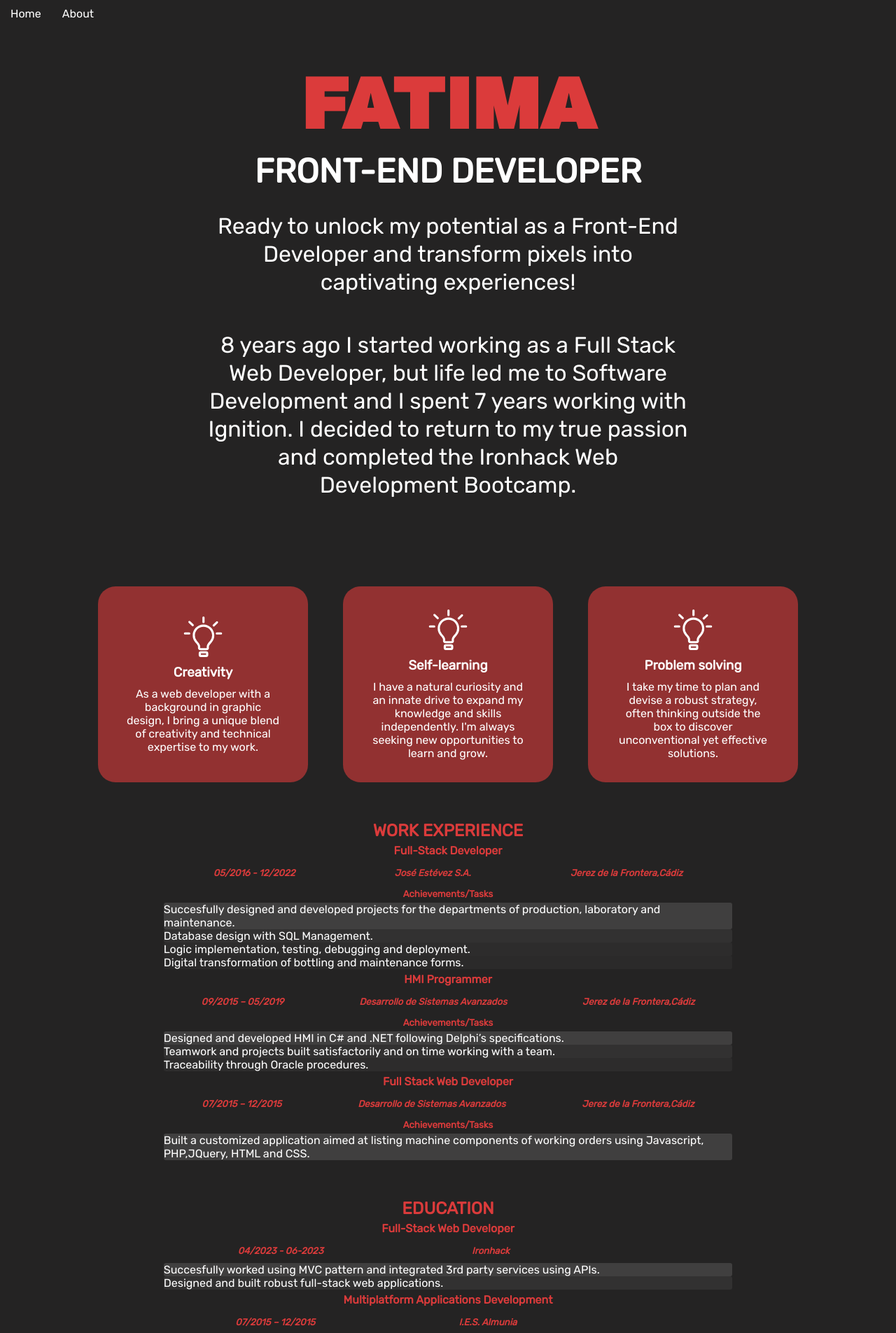
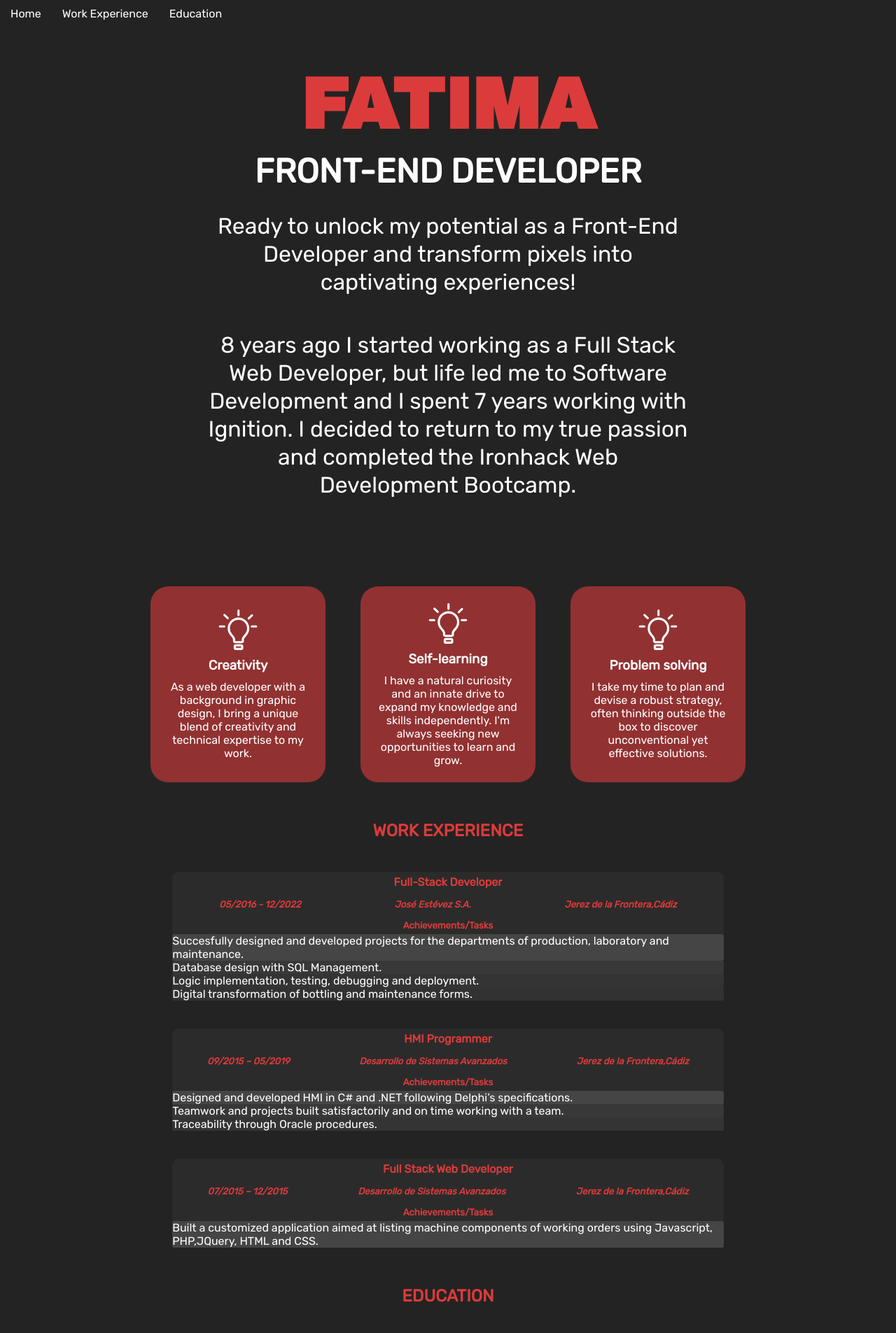
Before and after one commit to fagarmartin/my-web, a React (Vite) app: page / in a window 1280 px wide. Shown: the top 1905 px of the page at 70% size. Built offline with nearby package versions, Linux system fonts and the light colour scheme.

Commit message:
navbar changed

```diff
--- a/src/components/Section.jsx
+++ b/src/components/Section.jsx
@@ -1,7 +1,7 @@
 import SectionCard from "./SectionCard";
-function SectionWork({className,data,title,titleTasks}) {
+function SectionWork({id,data,title,titleTasks}) {
   return (
-    <section className={`${className} card`}>
+    <section id={`${id}`}>
         <h2>{title}</h2>
         {data.map(({ id, title, company, date, city, achievements }) => (
           <SectionCard
--- a/src/components/navigation/NavigationBar.jsx
+++ b/src/components/navigation/NavigationBar.jsx
@@ -1,15 +1,41 @@
-import { Link } from "react-router-dom"
-
+import { useRef } from "react";
+import { Link } from "react-router-dom";
 
 function NavigationBar() {
+  const myRef = useRef(null);
+  const handleSelectedId = () => {executeScroll();};
+  const executeScroll = () => myRef.current.scrollIntoView({ // autoscroll a los detalles
+    behavior: "smooth",
+    block: "nearest",
+   inline: "start"
+  });
   return (
-   <nav>
-
-      <li><Link to="/">Home</Link></li>
-      <li><Link to="#about">About</Link></li>
-
-   </nav>
-  )
+    <nav>
+      <li>
+        <Link to="/">Home</Link>
+      </li>
+      <li>
+        <Link
+          to="#work-experience"
+          onClick={() => {
+            handleSelectedId("work-experience");
+          }}
+        >
+          Work Experience
+        </Link>
+        </li>
+        <li>
+        <Link
+          to="#education"
+          onClick={() => {
+            handleSelectedId("education");
+          }}
+        >
+          Education
+        </Link>
+      </li>
+    </nav>
+  );
 }
 
-export default NavigationBar
+export default NavigationBar;
--- a/src/index.css
+++ b/src/index.css
@@ -12,7 +12,9 @@ body {
   background-color: rgb(36, 35, 35);
   color: white;
 }
-
+html {
+  scroll-behavior: smooth;
+}
 code {
   font-family: source-code-pro, Menlo, Monaco, Consolas, "Courier New",
     monospace;
@@ -54,23 +56,29 @@ a {
   padding: 0 15px;
 }
 /* EDUCATION*/
-.education{
+#work-experience,#education{
   width: 100%;
+  display: flex;
+  flex-direction: column;
+  align-items: center;
+  gap:40px;
 }
+
 /* EXPERIENCE*/
 .my-experience{
   display: flex;
   flex-direction: column;
   align-items: center;
-  width: 65%;
+
 
 }
+
 
 .info-details {
   display: flex;
   justify-content: space-around;
   border-radius: 3px;
-  width: 100%;
+
 }
 .info-details h5 {
   padding: 5px 15px;
@@ -81,8 +89,6 @@ a {
   display: flex;
   flex-direction: column;
   align-items: flex-start;
-
-  width: 100%;
 
 }
 .achievements-tasks li {
@@ -175,10 +181,17 @@ header {
   flex-direction: column;
   align-items: center;
   justify-content: center;
-  width: 300px;
+  width: 250px;
   height: 280px;
   text-align: center;
   background-color: rgba(219, 59, 59, 0.603);
   border-radius: 25px;
-  padding: 40px;
+  padding: 20px;
 }
+
+.list-cards{
+  background-color: rgb(44, 43, 43);;
+  border-radius: 10px 10px 0 0;
+  width: 80%;
+
+}
--- a/src/pages/Home.jsx
+++ b/src/pages/Home.jsx
@@ -18,13 +18,13 @@ function Home() {
       <div className="my-experience">
         <Section
           data={dataWork}
-          className={"work-experience"}
+          id={"work-experience"}
           title="WORK EXPERIENCE"
           titleTasks="Achievements/Tasks"
         />
         <Section
           data={dataEducation}
-          className={"education"}
+          id={"education"}
           title="EDUCATION"
         />
 
```
